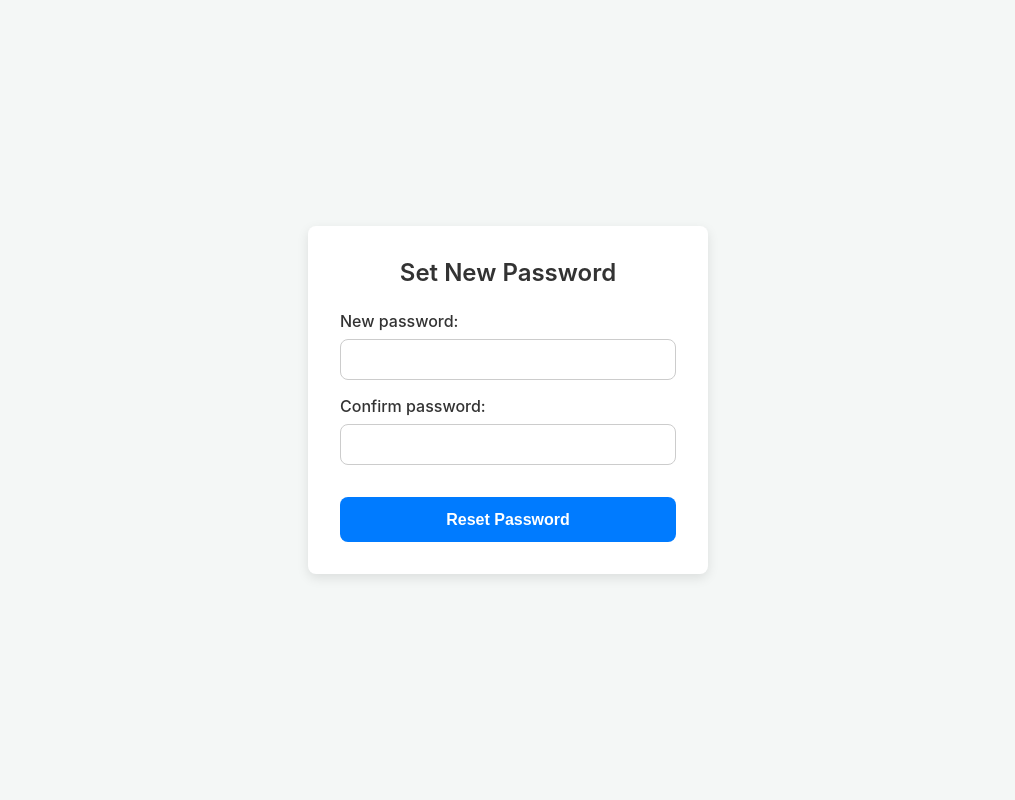
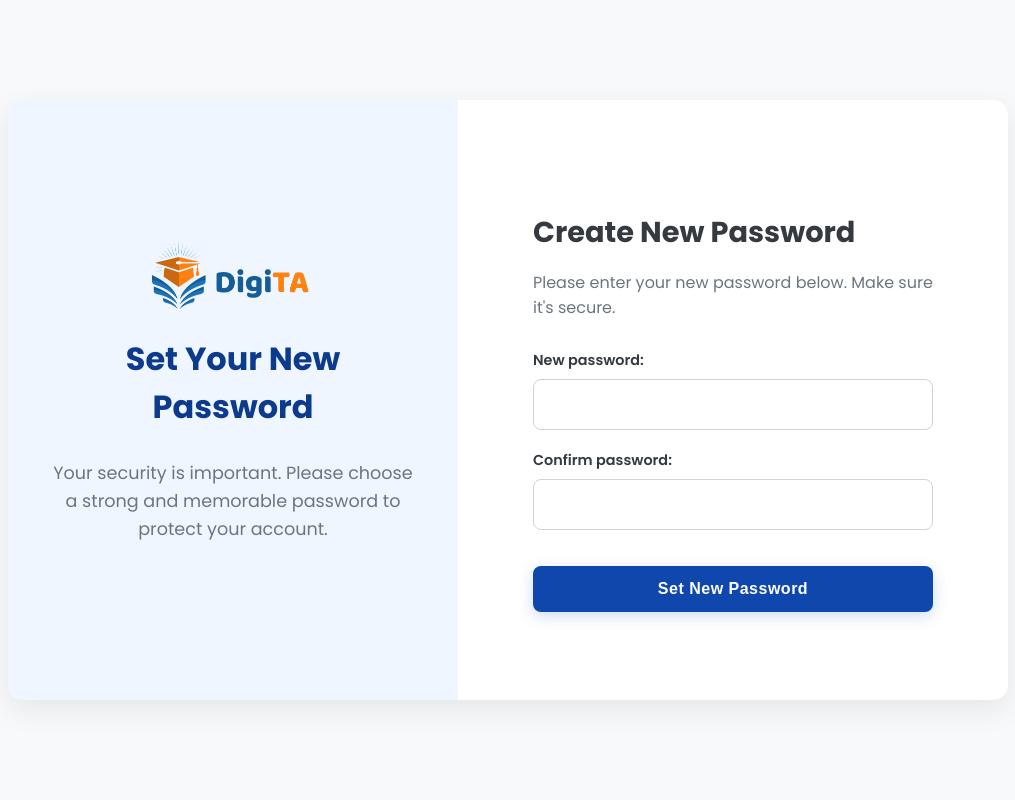
Before and after one commit to muhammadpadanta/django_digita_admin, a Django app: template users/templates/password_reset/password_reset_confirm_form.html in a window 1280 px wide. Shown: the whole page, without its empty margins (132-1147 px from the left). Run offline with Django 5.2, Linux system fonts and the light colour scheme; the template is opened without the code that fills it, so the values that code supplies are empty.

Commit message:
update: enhance the password reset email and ui

```diff
--- a/users/templates/password_reset/password_reset_confirm_form.html
+++ b/users/templates/password_reset/password_reset_confirm_form.html
@@ -1,82 +1,169 @@
-<!-- users/templates/password_reset/password_reset_confirm_form.html -->
-
-
 <!DOCTYPE html>
+{% load static %}
 <html lang="en">
 <head>
     <meta charset="UTF-8">
     <meta name="viewport" content="width=device-width, initial-scale=1.0">
-    <title>Set New Password</title>
+    <title>Set New Password - DigiTA</title>
+
+    <link rel="preconnect" href="https://fonts.googleapis.com">
+    <link rel="preconnect" href="https://fonts.gstatic.com" crossorigin>
+    <link href="https://fonts.googleapis.com/css2?family=Poppins:wght@400;500;600;700&display=swap" rel="stylesheet">
+
     <style>
+        /* === ROOT VARIABLES (Matched from the request form) === */
         :root {
-            --primary-color: #007bff;
-            --primary-hover-color: #0056b3;
+            --primary-color: #0F47AD;
+            --primary-hover-color: #0c3a8c;
             --success-color: #28a745;
             --error-color: #dc3545;
-            --background-color: #f4f7f6;
+            --background-color: #f8f9fa;
             --form-background-color: #ffffff;
-            --text-color: #333;
-            --border-color: #ccc;
+            --decorative-background-color: #f0f6ff;
+            --text-color: #343a40;
+            --text-secondary-color: #6c757d;
+            --border-color: #ced4da;
             --border-radius: 8px;
         }
+
+        /* === GENERAL & LOGIN BODY STYLES === */
         body {
-            font-family: -apple-system, BlinkMacSystemFont, "Segoe UI", Roboto, Helvetica, Arial, sans-serif;
+            font-family: 'Poppins', sans-serif;
+            margin: 0;
+            padding: 0;
+            color: var(--text-color);
+        }
+        .login-body {
             background-color: var(--background-color);
-            color: var(--text-color);
-            margin: 0;
+            min-height: 100vh;
+            display: flex;
+            justify-content: center;
+            align-items: center;
+            padding: 20px 0;
+            box-sizing: border-box;
+        }
+
+        /* === LOGIN PAGE CONTAINER === */
+        .login-page-container {
+            display: flex;
+            width: 100%;
+            max-width: 1000px;
+            min-height: 600px;
+            background-color: var(--form-background-color);
+            border-radius: 15px;
+            box-shadow: 0 10px 30px rgba(0, 0, 0, 0.08);
+            overflow: hidden;
+        }
+
+        /* === DECORATIVE COLUMN === */
+        .login-decorative-column {
+            flex-basis: 45%;
+            background-color: var(--decorative-background-color);
+            display: flex;
+            flex-direction: column;
+            align-items: center;
+            justify-content: center;
+            text-align: center;
+            padding: 40px;
+            box-sizing: border-box;
+        }
+        .login-logo {
+            max-width: 180px;
+            margin-bottom: 25px;
+        }
+        .login-decorative-column h1 {
+            font-size: 2em;
+            font-weight: 700;
+            margin: 0 0 10px 0;
+            color: var(--primary-hover-color);
+        }
+        .login-decorative-column p {
+            font-size: 1.1em;
+            line-height: 1.6;
+            color: var(--text-secondary-color);
+        }
+
+        /* === MOBILE-ONLY LOGO === */
+        .mobile-logo { display: none; }
+
+        /* === FORM COLUMN === */
+        .login-form-column {
+            flex-basis: 55%;
             display: flex;
             align-items: center;
             justify-content: center;
-            min-height: 100vh;
+            padding: 50px;
+            box-sizing: border-box;
         }
-        .form-container {
-            background: var(--form-background-color);
-            padding: 2rem;
-            border-radius: var(--border-radius);
-            box-shadow: 0 4px 12px rgba(0, 0, 0, 0.1);
+        .login-form-wrapper {
             width: 100%;
             max-width: 400px;
-            box-sizing: border-box;
         }
-        @media (max-width: 480px) {
-            .form-container { padding: 1.5rem; margin: 1rem; }
+        .login-form-wrapper h2 {
+            font-size: 1.8em;
+            font-weight: 700;
+            margin-bottom: 10px;
+            color: var(--text-color);
         }
-        h2 { text-align: center; margin-top: 0; margin-bottom: 1.5rem; font-weight: 600; }
-        p { line-height: 1.5; margin-bottom: 1.5rem; text-align: center; }
-        .form-group { margin-bottom: 1rem; }
-        label { display: block; margin-bottom: 0.5rem; font-weight: 500; }
+        .login-form-wrapper p {
+            color: var(--text-secondary-color);
+            margin-bottom: 30px;
+        }
+
+        /* === FORM ELEMENTS (Styling for password inputs added) === */
+        .form-group { margin-bottom: 1.25rem; }
+        label { display: block; margin-bottom: 0.5rem; font-weight: 600; font-size: 0.9em; }
         input[type="password"] {
             width: 100%;
-            padding: 0.75rem;
+            padding: 12px 15px;
             border: 1px solid var(--border-color);
             border-radius: var(--border-radius);
             box-sizing: border-box;
+            font-family: 'Poppins', sans-serif;
+            font-size: 1em;
             transition: border-color 0.2s, box-shadow 0.2s;
         }
         input[type="password"]:focus {
             outline: none;
             border-color: var(--primary-color);
-            box-shadow: 0 0 0 3px rgba(0, 123, 255, 0.25);
+            box-shadow: 0 0 0 3px rgba(15, 71, 173, 0.2);
         }
-        button[type="submit"] {
-            width: 100%;
-            padding: 0.85rem;
-            background-color: var(--primary-color);
-            color: white;
-            border: none;
-            border-radius: var(--border-radius);
-            cursor: pointer;
-            font-size: 1rem;
-            font-weight: 600;
-            transition: background-color 0.2s;
-            margin-top: 1rem;
+
+        /* === BUTTONS === */
+        .btn {
             display: inline-flex;
             align-items: center;
             justify-content: center;
             gap: 0.5rem;
+            width: 100%;
+            padding: 14px 30px;
+            border-radius: var(--border-radius);
+            font-size: 1rem;
+            font-weight: bold;
+            text-decoration: none;
+            cursor: pointer;
+            transition: all 0.2s ease;
+            border: none;
+            text-align: center;
+            letter-spacing: 0.5px;
+            margin-top: 1rem;
         }
-        button[type="submit"]:hover { background-color: var(--primary-hover-color); }
-        button[type="submit"]:disabled { background-color: #a0caffa4; cursor: not-allowed; }
+        .btn-primary {
+            background-color: var(--primary-color);
+            color: white;
+            box-shadow: 0 4px 15px rgba(15, 71, 173, 0.2);
+        }
+        .btn-primary:hover {
+            background-color: var(--primary-hover-color);
+            transform: translateY(-2px);
+            box-shadow: 0 6px 20px rgba(15, 71, 173, 0.3);
+        }
+        .btn-primary:disabled {
+            background-color: #a0caffa4;
+            cursor: not-allowed;
+            transform: none;
+            box-shadow: none;
+        }
         .loader {
             width: 18px;
             height: 18px;
@@ -87,6 +174,8 @@
             animation: rotation 1s linear infinite;
         }
         @keyframes rotation { 100% { transform: rotate(360deg); } }
+
+        /* === ERROR LIST === */
         .errorlist {
             list-style-type: none;
             padding: 0;
@@ -94,38 +183,48 @@
             font-size: 0.875em;
             color: var(--error-color);
         }
-        #toast-container {
-            position: fixed;
-            top: 1.5rem;
-            right: 1.5rem;
-            z-index: 9999;
-            display: flex;
-            flex-direction: column;
-            gap: 0.5rem;
-        }
-        .toast {
-            display: flex;
-            align-items: center;
-            padding: 0.75rem 1rem;
-            border-radius: var(--border-radius);
-            box-shadow: 0 2px 10px rgba(0,0,0,0.1);
-            color: white;
-            font-size: 0.9rem;
-            opacity: 0;
-            transform: translateY(-20px);
-            animation: slideIn 0.3s forwards;
-        }
+
+        /* === TOAST NOTIFICATIONS (Kept from original confirm form) === */
+        #toast-container { position: fixed; top: 1.5rem; right: 1.5rem; z-index: 9999; display: flex; flex-direction: column; gap: 0.5rem; }
+        .toast { display: flex; align-items: center; padding: 0.75rem 1rem; border-radius: var(--border-radius); box-shadow: 0 2px 10px rgba(0,0,0,0.1); color: white; font-size: 0.9rem; opacity: 0; transform: translateY(-20px); animation: slideIn 0.3s forwards; }
         .toast.success { background-color: var(--success-color); }
         .toast.error { background-color: var(--error-color); }
-        .toast.info { background-color: #17a2b8; }
-        .toast.warning { background-color: #ffc107; color: #333; }
         .toast-close { margin-left: 1rem; border: none; background: transparent; color: white; font-size: 1.2rem; cursor: pointer; opacity: 0.7; }
         @keyframes slideIn { to { opacity: 1; transform: translateY(0); } }
+
+        /* === RESPONSIVE MEDIA QUERIES === */
+        @media (max-width: 992px) {
+            .login-body { align-items: flex-start; }
+            .login-page-container { flex-direction: column; width: 90%; max-width: 500px; min-height: auto; height: auto; margin: 2rem 0; }
+            .login-decorative-column { display: none; }
+            .mobile-logo { display: block; max-width: 150px; margin: 0 auto 2rem; }
+            .login-form-column { padding: 40px; }
+            .login-form-wrapper h2 { text-align: center; }
+            .login-form-wrapper p { text-align: center; }
+        }
+        @media (max-width: 576px) {
+            .login-body { padding: 0; }
+            .login-page-container { width: 100%; min-height: 100vh; border-radius: 0; box-shadow: none; margin: 0; }
+            .login-form-column { padding: 40px 25px; flex-grow: 1; justify-content: center; }
+        }
     </style>
 </head>
-<body>
-<div class="form-container">
-    <h2>Set New Password</h2>
+<body class="login-body">
+
+<div class="login-page-container">
+    <div class="login-decorative-column">
+        <img src="{% static 'core/img/digita_login_logo.png' %}" alt="DigiTA Logo" class="login-logo">
+        <h1>Set Your New Password</h1>
+        <p>Your security is important. Please choose a strong and memorable password to protect your account.</p>
+    </div>
+
+    <div class="login-form-column">
+        <div class="login-form-wrapper">
+            <img src="{% static 'core/img/digita_login_logo.png' %}" alt="DigiTA Logo" class="mobile-logo">
+
+            <h2>Create New Password</h2>
+            <p>Please enter your new password below. Make sure it's secure.</p>
+
             <form method="post" id="set-password-form">
                 {% csrf_token %}
 
@@ -149,41 +248,23 @@
                     {% endif %}
                 </div>
 
-        {% comment %} Display non-field errors (like those under '__all__' or DRF's default 'non_field_errors') {% endcomment %}
                 {% for key, error_list in errors_dict.items %}
-        {% if key == "__all__" or key == "non_field_errors" %} {# Check for common non-field error keys #}
-        <ul class="errorlist"> {# Changed from .nonfield to use generic errorlist style #}
-            {% for error in error_list %}
-            <li>{{ error }}</li>
-            {% endfor %}
+                {% if key == "__all__" or key == "non_field_errors" or key == "uid" or key == "token" %}
+                <ul class="errorlist">
+                    {% for error in error_list %}<li>{{ error }}</li>{% endfor %}
                 </ul>
                 {% endif %}
                 {% endfor %}
 
-        {% comment %} Also display errors specific to 'uid' or 'token' if they exist and are not field-specific to the password fields {% endcomment %}
-        {% for key, error_list in errors_dict.items %}
-        {% if key == "uid" or key == "token" %}
-        <ul class="errorlist">
-            {% for error in error_list %}
-            <li>{{ error }}</li>
-            {% endfor %}
-        </ul>
-        {% endif %}
-        {% endfor %}
-
-        <button type="submit" id="submit-button">Reset Password</button>
+                <button type="submit" id="submit-button" class="btn btn-primary">Set New Password</button>
             </form>
+        </div>
+    </div>
 </div>
 
 <div id="toast-container"></div>
 
 <div id="django-messages" style="display: none;">
-    {% if messages %}
-    {% for message in messages %}
-    <div data-level="{{ message.tags }}" data-message="{{ message }}"></div>
-    {% endfor %}
-    {% endif %}
-    {# Display errors_dict as messages if they exist for toast #}
     {% if errors_dict %}
     {% for field, error_list in errors_dict.items %}
     {% for error in error_list %}
--- a/users/templates/password_reset/password_reset_invalid_token.html
+++ b/users/templates/password_reset/password_reset_invalid_token.html
@@ -97,7 +97,7 @@
 <div class="form-container">
     <h2>Password Reset Link Invalid</h2>
     <p>The password reset link was invalid, possibly because it has already been used or has expired.</p>
-    <p>Please <a href="{% url 'password_reset_request_form' %}">request a new password reset</a>.</p>
+    <p>Please <a href="{% url 'users:password_reset_request_form' %}">request a new password reset</a>.</p>
 
     {% if errors_dict %}
     <p style="margin-top: 2rem; font-weight: 500;">Details:</p>
--- a/users/views.py
+++ b/users/views.py
@@ -96,7 +96,7 @@ class PasswordResetConfirmView(View):
     """
     form_template_name = 'password_reset/password_reset_confirm_form.html'
     invalid_token_template_name = 'password_reset/password_reset_invalid_token.html'
-    success_url_name = 'users:password_reset_done'
+    success_url_name = 'users:password_reset_complete_page'
     serializer_class = PasswordResetConfirmSerializer
 
     def get(self, request, uidb64=None, token=None, *args, **kwargs):
@@ -140,7 +140,7 @@ class UserManagementView(LoginRequiredMixin, ListView):
     model = User
     template_name = 'core/user_management.html'
     context_object_name = 'users_page'
-    paginate_by = 10
+    paginate_by = 5
 
     def get_queryset(self):
         queryset = User.objects.filter(
```
Also changed, not shown: templates/emails/password_reset.html (+101 -13 lines). Lines whose indentation alone changed are shown as unchanged.
